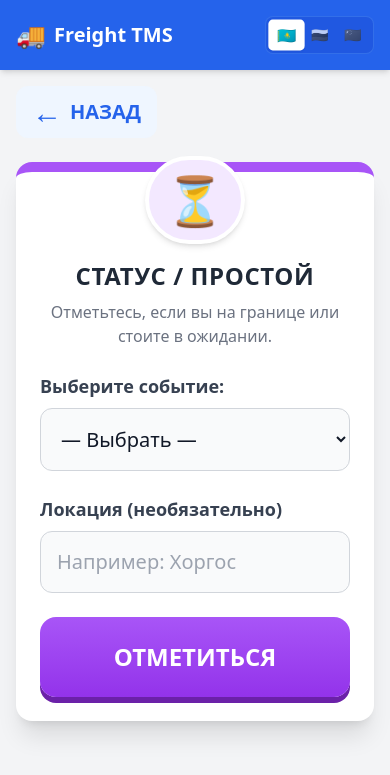
After one commit to osmagulov/freight-tms, a FastAPI app: template src/web/templates/mobile/report_event.html in a window 390 px wide. The commit adds this page. Shown: the top 775 px of the page. Run offline with FastAPI, Linux system fonts and the light colour scheme; the template is opened without the code that fills it, so the values that code supplies are empty; parts of the project's set-up code (start-up, migrations or seed data) failed here and were passed over; some libraries are stand-ins or nearby versions.

Commit message:
feat(bottlenecks): add trip event tracking for mobile app and dispatcher panel

```diff
--- a/src/web/panel.py
+++ b/src/web/panel.py
@@ -495,6 +495,7 @@ async def trip_detail(
                 selectinload(Trip.vehicle),
                 selectinload(Trip.expenses),
                 selectinload(Trip.documents),
+                selectinload(Trip.events),
             )
         )
         trip = result.scalars().first()
--- /dev/null
+++ b/src/web/templates/mobile/report_event.html
@@ -0,0 +1,89 @@
+{% extends "mobile/base_mobile.html" %}
+
+{% block content %}
+<div class="mb-6">
+    <a href="/app/"
+        class="inline-flex items-center text-blue-600 font-black text-xl bg-blue-50 px-4 py-2 rounded-xl active:bg-blue-100">
+        <span class="text-3xl mr-2">←</span> <span>НАЗАД</span>
+    </a>
+</div>
+
+<div class="bg-white rounded-2xl shadow-xl p-6 border-t-[10px] border-purple-500">
+    <div class="flex justify-center -mt-10 mb-4">
+        <div class="bg-purple-100 p-4 rounded-full border-4 border-white shadow-md">
+            <span class="text-5xl">⏳</span>
+        </div>
+    </div>
+
+    <h1 class="text-2xl font-black text-center mb-2 uppercase tracking-wide text-gray-800">Статус / Простой</h1>
+    <p class="text-center text-gray-500 font-medium mb-6">Отметьтесь, если вы на границе или стоите в ожидании.</p>
+
+    <form method="POST" action="/app/trip-event" class="space-y-6 ajax-compress-form">
+
+        <div>
+            <label class="block text-gray-700 text-lg font-bold mb-2">Выберите событие:</label>
+            <select name="event_type" required class="w-full text-xl p-4 border border-gray-300 rounded-xl focus:ring-4 focus:ring-purple-500 bg-gray-50 focus:bg-white outline-none">
+                <option value="">— Выбрать —</option>
+                <optgroup label="Граница">
+                    <option value="BORDER_QUEUE_START">Прибыл на границу (В очередь)</option>
+                    <option value="BORDER_QUEUE_END">Граница пройдена</option>
+                </optgroup>
+                <optgroup label="Таможня (СВХ)">
+                    <option value="CUSTOMS_START">Заехал на СВХ / Таможню</option>
+                    <option value="CUSTOMS_END">Выехал с таможни</option>
+                </optgroup>
+                <optgroup label="Погрузка / Выгрузка">
+                    <option value="UNLOADING_START">Прибыл на загрузку/выгрузку</option>
+                    <option value="UNLOADING_END">Погрузка/выгрузка завершена</option>
+                </optgroup>
+            </select>
+        </div>
+
+        <div>
+            <label class="block text-gray-700 text-lg font-bold mb-2">Локация (необязательно)</label>
+            <input type="text" name="location_name" placeholder="Например: Хоргос"
+                class="w-full text-xl p-4 border border-gray-300 rounded-xl focus:ring-4 focus:ring-purple-500 bg-gray-50 focus:bg-white outline-none">
+        </div>
+
+        <button type="submit"
+            class="w-full text-white text-2xl font-black py-6 rounded-2xl shadow-[0_6px_0_#6b21a8] active:shadow-none active:translate-y-2 transition-all mt-8 bg-gradient-to-b from-purple-500 to-purple-600 flex justify-center items-center space-x-3">
+            <span>ОТМЕТИТЬСЯ</span>
+        </button>
+    </form>
+</div>
+
+<!-- History -->
+{% if events %}
+<div class="mt-8 bg-white rounded-2xl shadow-xl p-6 border border-gray-200">
+    <h3 class="text-xl font-black text-gray-800 border-b pb-2 mb-4">📝 История статусов:</h3>
+    <ul class="space-y-3 relative">
+        <div class="absolute left-[15px] top-2 bottom-4 w-1 bg-gray-200 rounded"></div>
+        {% for ev in events %}
+        <li class="relative pl-10 flex items-center justify-between">
+            <div class="absolute left-0 w-8 h-8 rounded-full flex items-center justify-center font-bold text-sm
+                {% if 'START' in ev.event_type %}bg-yellow-100 border-2 border-yellow-400 text-yellow-600
+                {% else %}bg-green-100 border-2 border-green-400 text-green-600{% endif %}">
+                {% if 'START' in ev.event_type %}↓{% else %}↑{% endif %}
+            </div>
+            <div>
+                <dt class="font-bold text-gray-800">
+                    {% if ev.event_type == 'BORDER_QUEUE_START' %}Прибыл на границу
+                    {% elif ev.event_type == 'BORDER_QUEUE_END' %}Граница пройдена
+                    {% elif ev.event_type == 'CUSTOMS_START' %}Заезд на СВХ
+                    {% elif ev.event_type == 'CUSTOMS_END' %}Выезд с СВХ
+                    {% elif ev.event_type == 'UNLOADING_START' %}На загрузке/выгрузке
+                    {% elif ev.event_type == 'UNLOADING_END' %}Загрузка/выгрузка завершена
+                    {% else %}{{ ev.event_type }}{% endif %}
+                </dt>
+                <div class="text-gray-500 text-xs mt-1">
+                    {{ ev.created_at.strftime('%d.%m %H:%M') }}
+                    {% if ev.location_name %}({{ ev.location_name }}){% endif %}
+                </div>
+            </div>
+        </li>
+        {% endfor %}
+    </ul>
+</div>
+{% endif %}
+
+{% endblock %}
```
Also changed, not shown: src/web/driver_app.py (+37 -1 lines), src/web/templates/mobile/index.html (+7 -0 lines), src/web/templates/trip_detail.html (+37 -0 lines).
